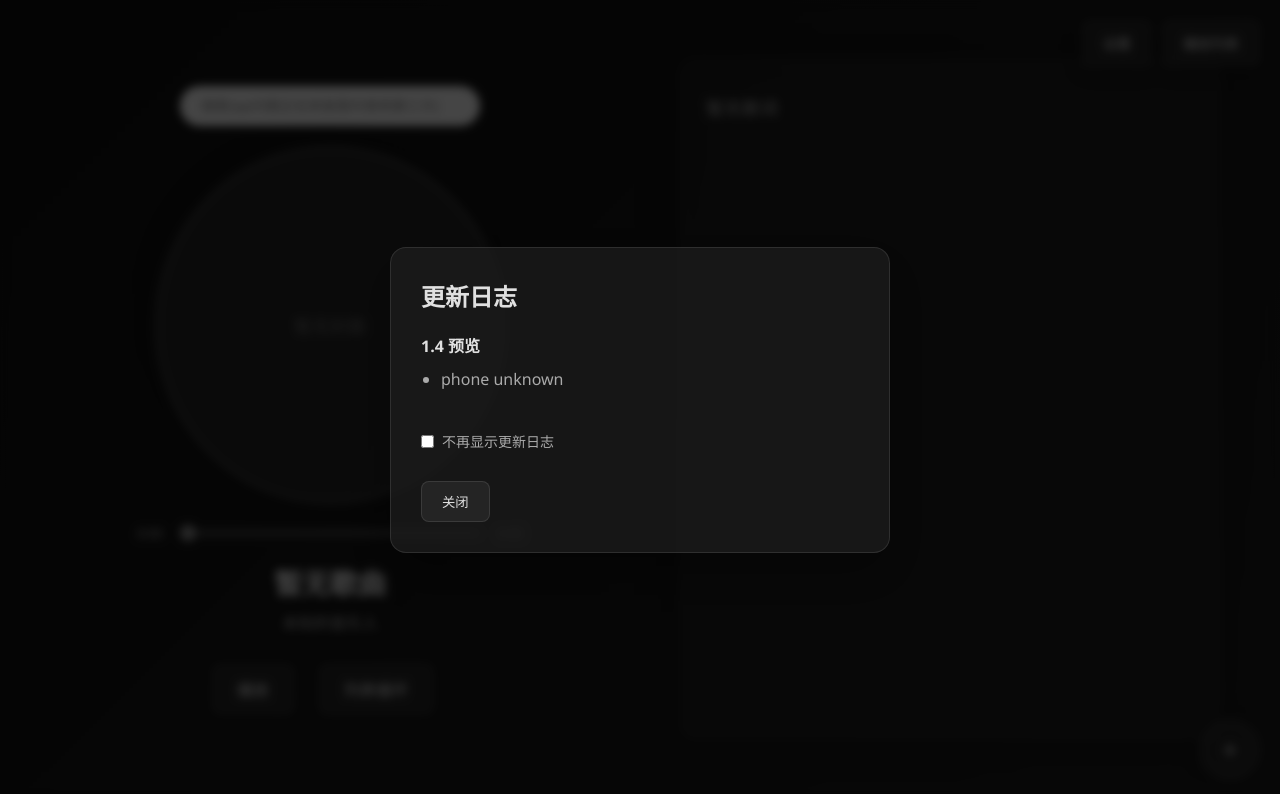
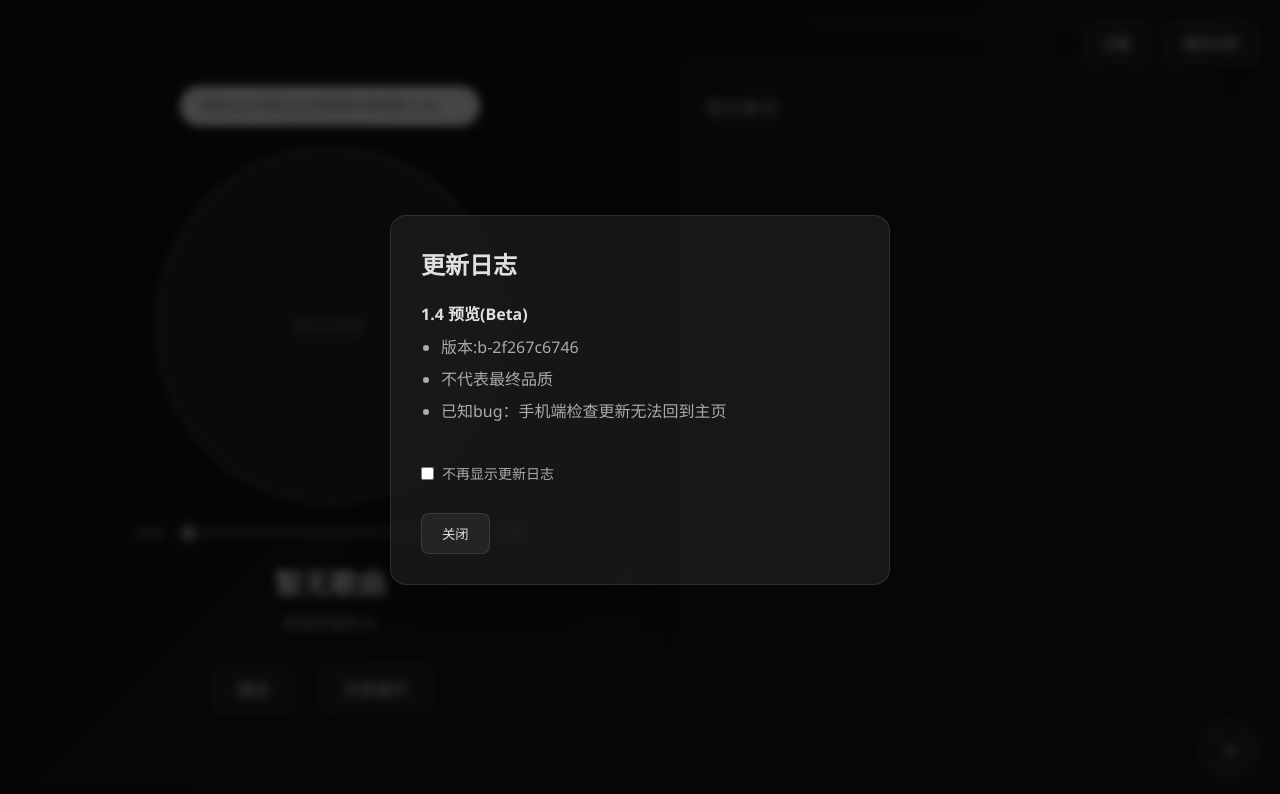
Before and after one commit to hangymind/imusic, a plain HTML site: page files/78b4708d/andro1d.html in a window 1280 px wide. Drawn offline with nearby package versions, Linux system fonts and the light colour scheme.

Commit message:
hotfix#5

```diff
--- a/files/78b4708d/andro1d.html
+++ b/files/78b4708d/andro1d.html
@@ -171,9 +171,11 @@ https://example.com/song2.mp3
             <h3>更新日志</h3>
             <div class="changelog-content">
                 <div class="changelog-item">
-                    <h4>1.4 预览</h4>
+                    <h4>1.4 预览(Beta)</h4>
                     <ul>
-                       <li>phone unknown</li>
+                        <li>版本:b-2f267c6746
+                       <li>不代表最终品质</li>
+                        <li>已知bug：手机端检查更新无法回到主页</li>
                     </ul>
                 </div>
             </div>
@@ -235,7 +237,7 @@ https://example.com/song2.mp3
                         <div class="about-content">
                             <h4>版权信息</h4>
                             <p>© iw46Team 2025</p>
-                            <p>版本：1.4</p>
+                            <p>版本：1.4-preBeta(b-2f267c6746pre)</p>
                             <p>作者：iw46</p>
                             <p>Bug修复:Doubao-speed-1.6</p>
                         </div>
```
